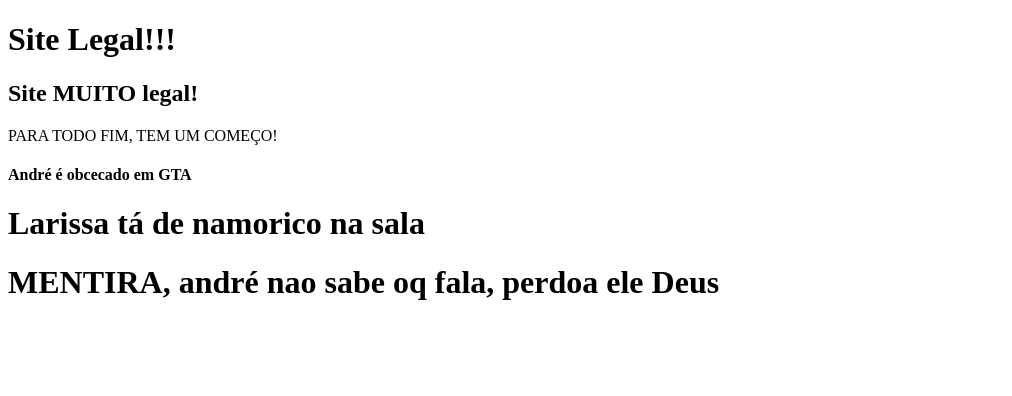
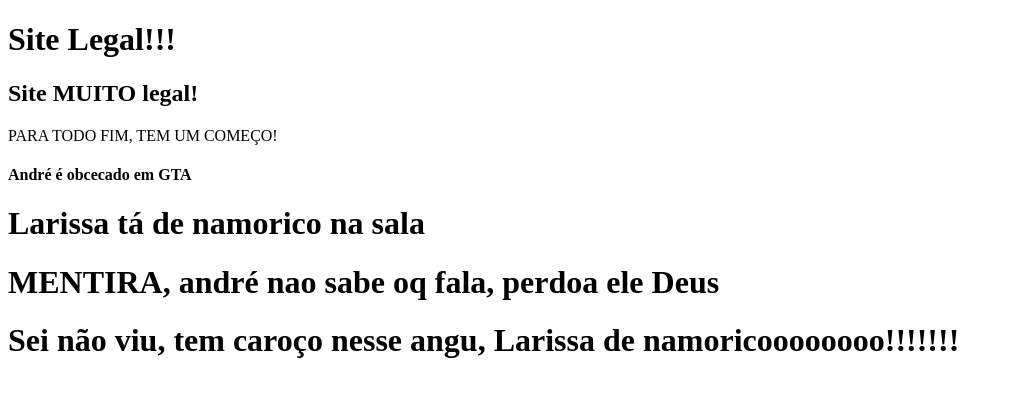
Before and after one commit to LarissLudymila/segundo_commit, a plain HTML site: page index.html in a window 1280 px wide. Shown: the whole page, without its empty margins (0-1012 px from the left). Drawn offline with Linux system fonts and the light colour scheme.

Commit message:
setimo-commit

```diff
--- a/index.html
+++ b/index.html
@@ -12,5 +12,6 @@
     <h4>André é obcecado em GTA</h4>
     <h1>Larissa tá de namorico na sala</h1>
     <h1>MENTIRA, andré nao sabe oq fala, perdoa ele Deus</h1>
+    <h1>Sei não viu, tem caroço nesse angu, Larissa de namoricoooooooo!!!!!!!</h1>
 </body>
 </html>
```
